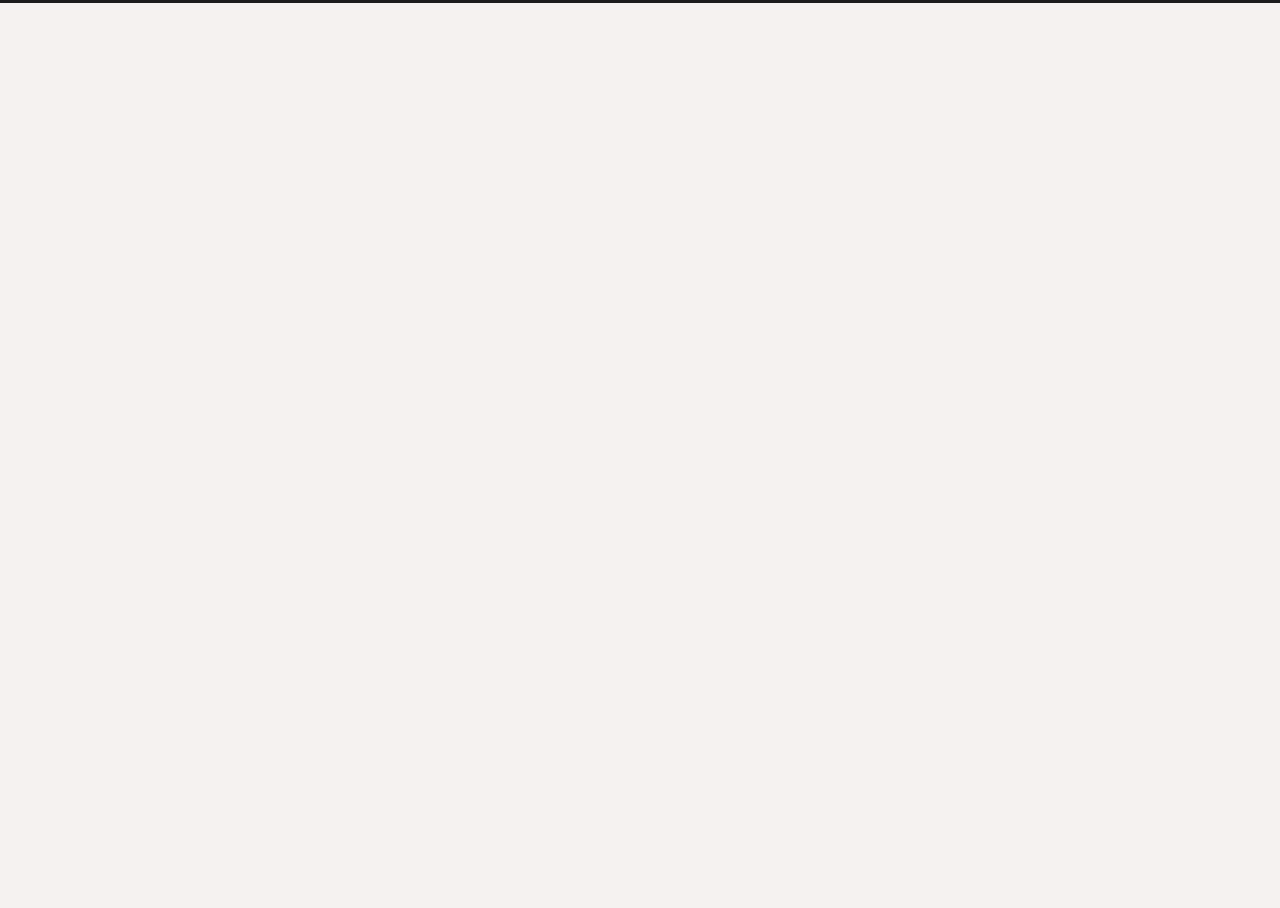
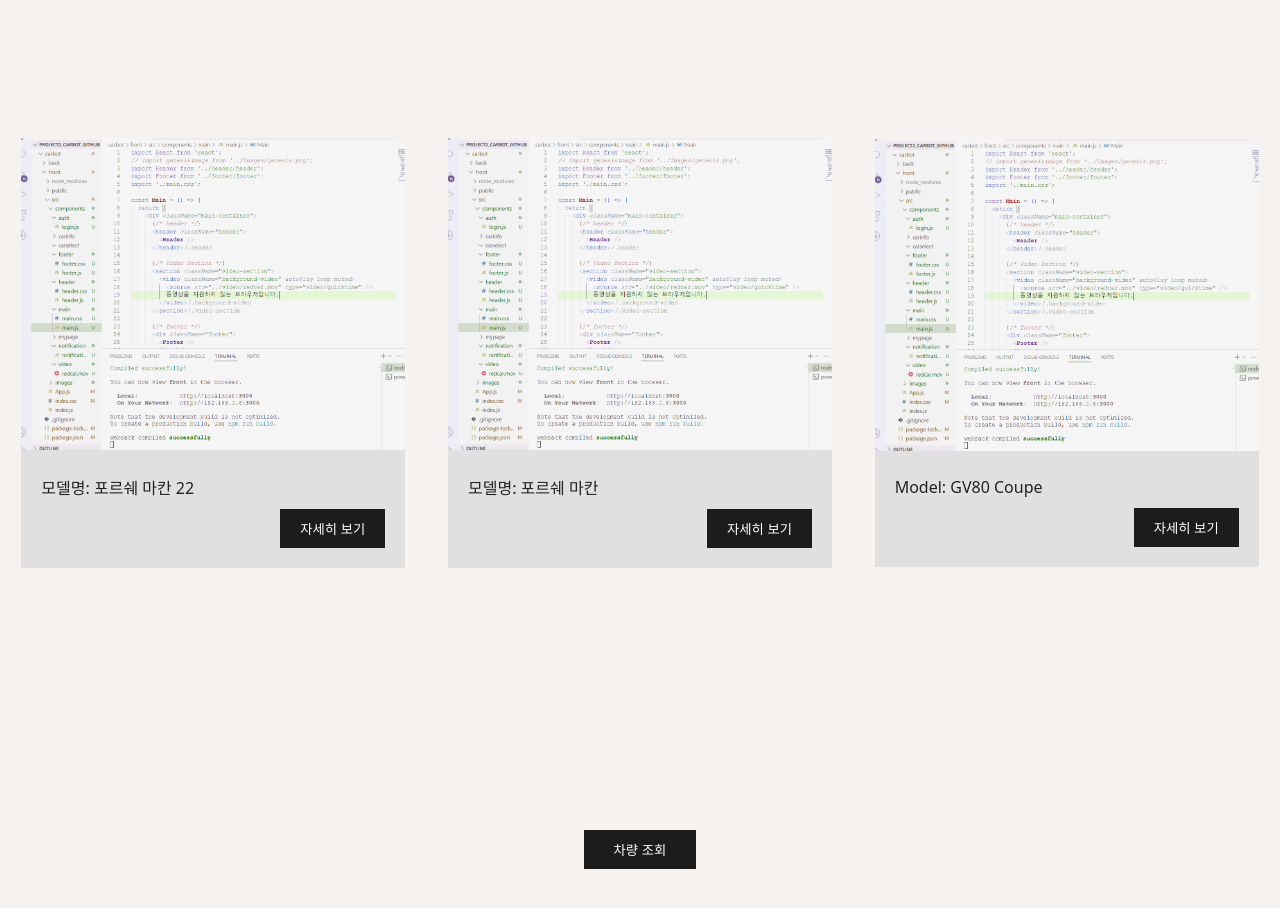
Before and after one commit to guswlda/carbot, a React (Create React App) app in the folder front/: page / in a window 1280 px wide. Shown: the part 1060-1968 px from the top of the page. Before the commit the page ends 1063 px from the top, so only its background shows below. Built offline with nearby package versions, Linux system fonts and the light colour scheme; the HTML template or start-up script is replaced by a standard one.

Commit message:
f_main_bestCar

```diff
--- a/front/src/App.js
+++ b/front/src/App.js
@@ -4,6 +4,8 @@
 import Main from './components/main/main';
 import Notification from './components/notification/notification';
 import Login from './components/auth/login';
+import CarInfo from './components/carinfo/carInfo';
+import CarSelect from './components/carselect/carSelect';
 
 const App = () => {
   return (
@@ -12,6 +14,8 @@
         <Route path="/" element={<Main />} />
         <Route path="/notification" element={<Notification />} />
         <Route path="/login" element={<Login />} />
+        <Route path="/carInfo" element={<CarInfo />} />
+        <Route path="/carSelect" element={<CarSelect />} />
       </Routes>
     </Router>
   );
--- /dev/null
+++ b/front/src/components/carinfo/carInfo.js
@@ -0,0 +1,7 @@
+import React from 'react';
+
+const carInfo = () => {
+  return <div>carInfo</div>;
+};
+
+export default carInfo;
--- /dev/null
+++ b/front/src/components/carselect/carSelect.js
@@ -0,0 +1,7 @@
+import React from 'react';
+
+const carSelect = () => {
+  return <div>carSelect</div>;
+};
+
+export default carSelect;
--- a/front/src/components/header/header.js
+++ b/front/src/components/header/header.js
@@ -2,7 +2,6 @@
 import './header.css';
 import { Link } from 'react-router-dom';
 import Logo from '../../images/logo.png';
-import { GoHomeFill } from 'react-icons/go';
 import { MdOutlineLogin } from 'react-icons/md';
 
 const header = () => {
--- a/front/src/components/main/main.css
+++ b/front/src/components/main/main.css
@@ -11,7 +11,7 @@
   justify-content: center;
   align-items: center;
   width: 100%;
-  height: 854px; /* 동영상 높이를 원하는 대로 조정하세요 */
+  height: 854px;
   background-color: #000;
   overflow: hidden;
 }
@@ -19,5 +19,69 @@
 .background-video {
   width: 100%;
   height: 100%;
-  object-fit: cover; /* 동영상이 섹션을 꽉 채우도록 설정 */
+  object-fit: cover;
 }
+
+.container {
+  display: flex;
+  justify-content: space-around;
+  align-items: center;
+  margin: 50px auto;
+  height: 854px;
+}
+
+.card {
+  background-color: #e0e0e0;
+  width: 30%;
+  overflow: hidden;
+}
+
+.card img {
+  width: 100%;
+  height: auto;
+}
+
+.info {
+  padding: 20px;
+  display: flex;
+  flex-direction: column;
+  align-items: flex-start;
+}
+
+/* Link 태그에 기본 스타일 제거 */
+.main-links {
+  text-decoration: none;
+  align-self: flex-end; /* 버튼을 오른쪽으로 정렬 */
+}
+
+/* 버튼 스타일 */
+.info-button {
+  background-color: #1c1c1c;
+  color: white;
+  border: none;
+  padding: 10px 20px;
+  margin-top: 10px;
+  cursor: pointer;
+}
+
+.info-button:hover {
+  background-color: #555;
+}
+
+.select-button {
+  display: flex;
+  justify-content: center;
+  margin-bottom: 200px;
+}
+
+.select-button button {
+  background-color: #1c1c1c;
+  color: white;
+  padding: 10px 30px;
+  border: none;
+  cursor: pointer;
+}
+
+.select-button button:hover {
+  background-color: #666;
+}
--- a/front/src/components/main/main.js
+++ b/front/src/components/main/main.js
@@ -3,23 +3,65 @@
 import Footer from '../footer/footer';
 import './main.css';
 import Video from '../video/graycar.mp4';
+import Eximage from '../../images/1.PNG';
+import { Link } from 'react-router-dom';
 
 const Main = () => {
   return (
     <div className="main-container">
-      {/* header */}
+      {/* header section */}
       <header className="header">
         <Header />
       </header>
 
-      {/* Video Section */}
+      {/* video section */}
       <section className="video-section">
         <video className="background-video" autoPlay loop muted>
           <source src={Video} type="video/mp4" />
         </video>
       </section>
 
-      {/* footer */}
+      {/* best-car section */}
+      <section className="best-car">
+        <div className="container">
+          <div className="card">
+            <img src={Eximage} alt="포르쉐 마칸 22" />
+            <div className="info">
+              <p>모델명: 포르쉐 마칸 22</p>
+              <Link to="/carInfo" className="main-links">
+                <button className="info-button">자세히 보기</button>
+              </Link>
+            </div>
+          </div>
+          <div className="card">
+            <img src={Eximage} alt="포르쉐 마칸" />
+            <div className="info">
+              <p>모델명: 포르쉐 마칸</p>
+              <Link to="/carInfo" className="main-links">
+                <button className="info-button">자세히 보기</button>
+              </Link>
+            </div>
+          </div>
+          <div className="card">
+            <img src={Eximage} alt="GV80 Coupe" />
+            <div className="info">
+              <p>Model: GV80 Coupe</p>
+              <Link to="/carInfo" className="main-links">
+                <button className="info-button">자세히 보기</button>
+              </Link>
+            </div>
+          </div>
+        </div>
+      </section>
+
+      {/* car-select section */}
+      <div className="select-button">
+        <Link to="/carSelect" className="main-links">
+          <button>차량 조회</button>
+        </Link>
+      </div>
+
+      {/* footer section */}
       <div className="footer">
         <Footer />
       </div>
```
Also changed, not shown: front/src/images/1.PNG (added).
